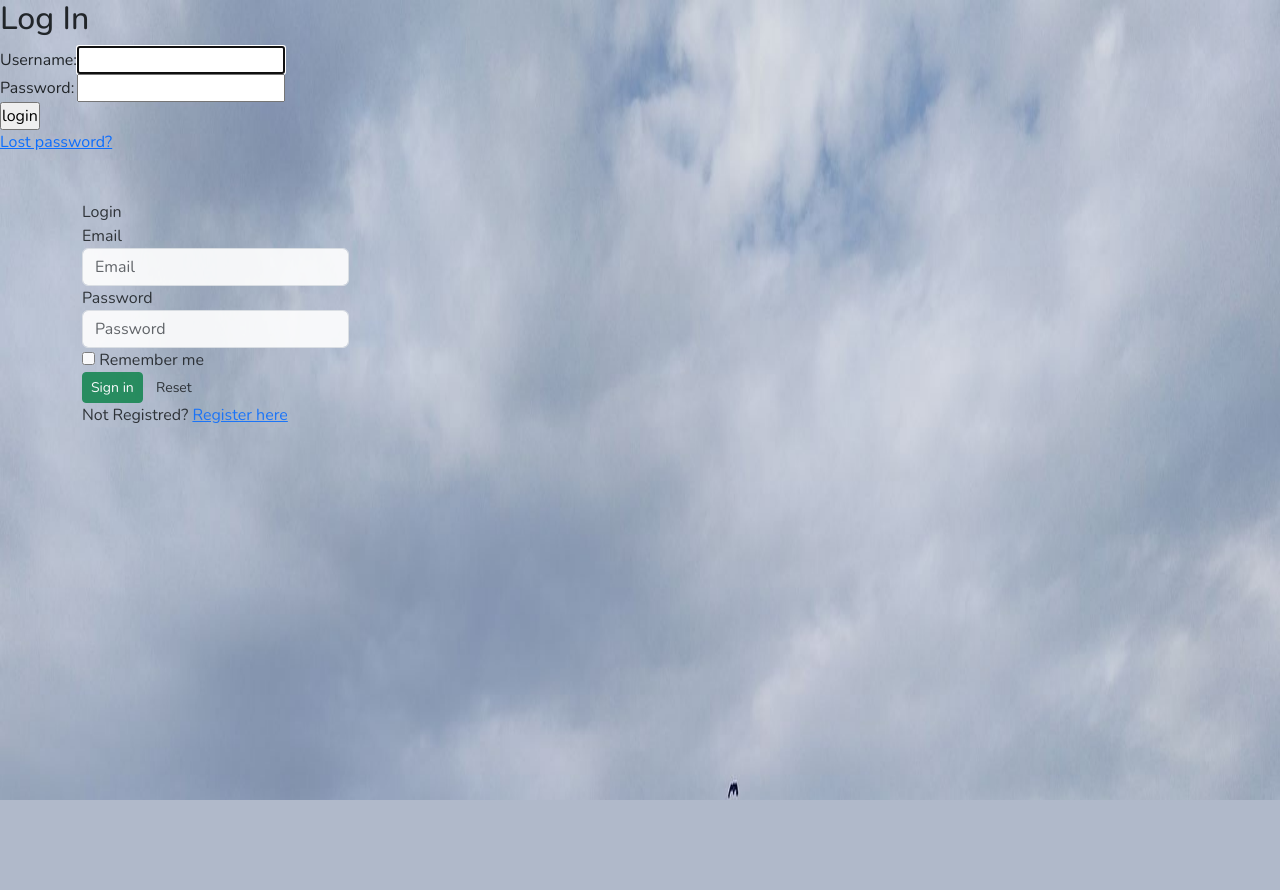
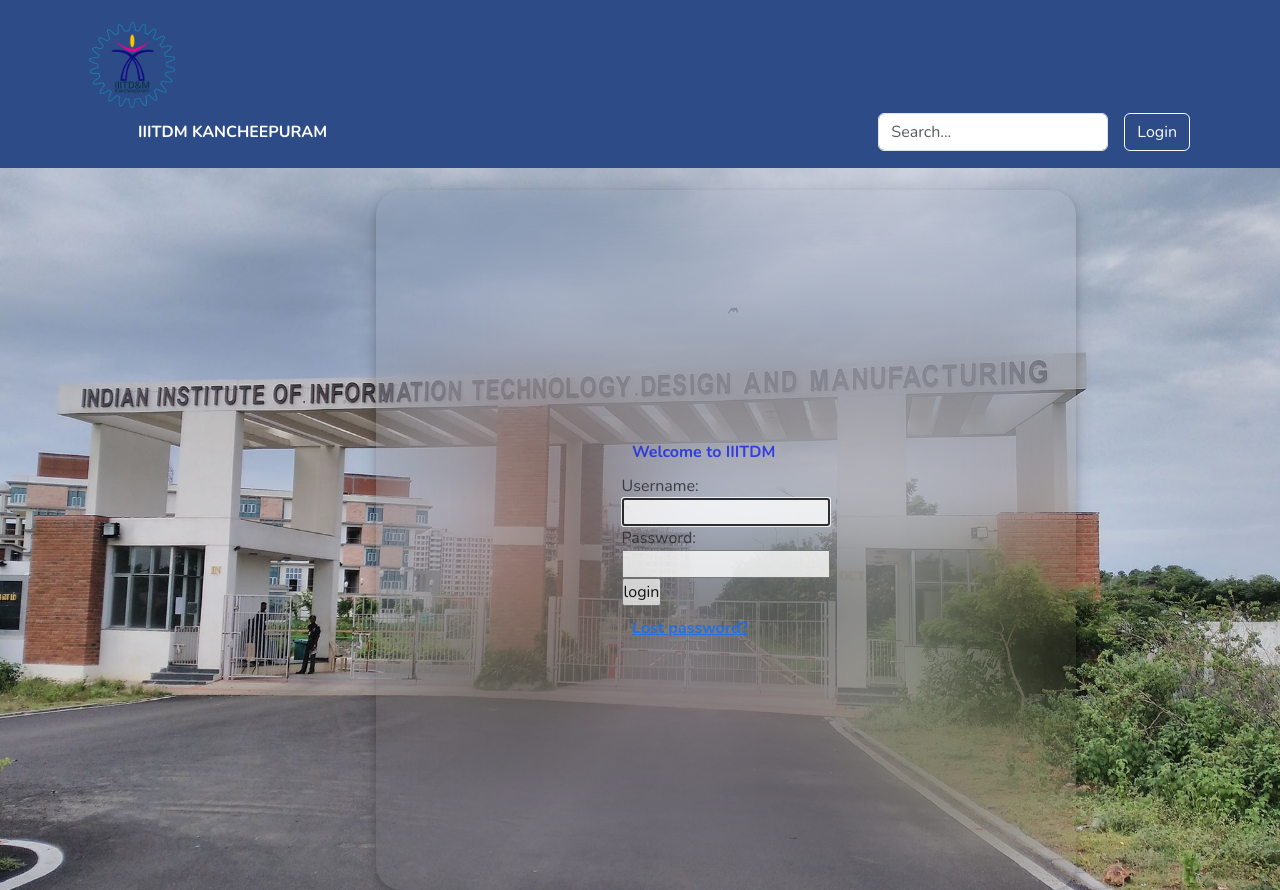
Before and after one commit to nimishathallapally/DBMS, a Django app: page /accounts/login/ in a window 1280 px wide. Before the commit the page ends 800 px from the top, so only its background shows below. Run offline with Django 5.2, Linux system fonts and the light colour scheme.

Commit message:
changed login.html

```diff
--- a/src/app1/templates/base.html
+++ b/src/app1/templates/base.html
@@ -14,6 +14,28 @@
     <script src="https://cdn.jsdelivr.net/npm/bootstrap@5.3.3/dist/js/bootstrap.bundle.min.js" \
     integrity="sha384-YvpcrYf0tY3lHB60NNkmXc5s9fDVZLESaAA55NDzOxhy9GkcIdslK1eN7N6jIeHz" \
     crossorigin="anonymous"></script>
+    <header class="p-3" style ="background-color:#2C4B87">
+        <div class="container">
+            <img src="{% static './pics/logo.png' %}" alt="iiitdm logo" width="100px" height="auto">
+            <div class="d-flex flex-wrap align-items-center justify-content-center justify-content-lg-start">
+            <a href="/" class="d-flex align-items-center mb-2 mb-lg-0 text-white text-decoration-none">
+              <svg class="bi me-2" width="40" height="32" role="img" aria-label="Bootstrap"><use xlink:href="#bootstrap"></use></svg>
+            </a>
+
+            <ul class="nav col-12 col-lg-auto me-lg-auto mb-2 justify-content-center mb-md-0">
+              <li><a href="#" class="nav-link px-2" style ="color:#FFFFFF;font-weight:bold">IIITDM KANCHEEPURAM</a></li>
+            </ul>
+
+            <form class="col-12 col-lg-auto mb-3 mb-lg-0 me-lg-3" role="search">
+              <input type="search" class="form-control form-control-dark" placeholder="Search..." aria-label="Search">
+            </form>
+
+            <div class="text-end">
+              <button type="button" a href="templates/registration/login.html" class="btn btn-outline-light me-2">Login</a></button>
+            </div>
+          </div>
+        </div>
+      </header>
     <main>
         {% block content %}
         {% endblock content %}
--- a/src/app1/templates/registration/login.html
+++ b/src/app1/templates/registration/login.html
@@ -14,74 +14,39 @@
     <p>Please login to see this page.</p>
     {% endif %}
 {% endif %}
-<h2>Log In</h2>
+
+{# Assumes you set up the password_reset view in your URLconf #}
+
+
+<div class="transbox p">
+
     <form method="post" action="{% url 'login' %}">
         {% csrf_token %}
         <table>
         <tr>
+            <p>Welcome to IIITDM</p>
+        </tr>
+        <tr>
             <td>{{ form.username.label_tag }}</td>
+        </tr>
+        <tr>
             <td>{{ form.username }}</td>
         </tr>
         <tr>
             <td>{{ form.password.label_tag }}</td>
+        </tr>
+        <tr>
             <td>{{ form.password }}</td>
         </tr>
         </table>
 
         <input type="submit" value="login">
         <input type="hidden" name="next" value="{{ next }}">
+        <tr>
+            <p style="font: size 15px;"><a href="{% url 'password_reset' %}">Lost password?</a></p>
+        </tr>
         </form>
 
-{# Assumes you set up the password_reset view in your URLconf #}
-<p><a href="{% url 'password_reset' %}">Lost password?</a></p>
-
-<div class="container">
-    <div class="row">
-        <div class="col-md-4 col-md-offset-7">
-            <div class="panel panel-default">
-                <div class="panel-heading">
-                    <span class="glyphicon glyphicon-lock"></span> Login</div>
-                <div class="panel-body">
-                    <form class="form-horizontal" role="form">
-                    <div class="form-group">
-                        <label for="inputEmail3" class="col-sm-3 control-label">
-                            Email</label>
-                        <div class="col-sm-9">
-                            <input type="email" class="form-control" id="inputEmail3" placeholder="Email" required>
-                        </div>
-                    </div>
-                    <div class="form-group">
-                        <label for="inputPassword3" class="col-sm-3 control-label">
-                            Password</label>
-                        <div class="col-sm-9">
-                            <input type="password" class="form-control" id="inputPassword3" placeholder="Password" required>
-                        </div>
-                    </div>
-                    <div class="form-group">
-                        <div class="col-sm-offset-3 col-sm-9">
-                            <div class="checkbox">
-                                <label>
-                                    <input type="checkbox"/>
-                                    Remember me
-                                </label>
-                            </div>
-                        </div>
-                    </div>
-                    <div class="form-group last">
-                        <div class="col-sm-offset-3 col-sm-9">
-                            <button type="submit" class="btn btn-success btn-sm">
-                                Sign in</button>
-                                 <button type="reset" class="btn btn-default btn-sm">
-                                Reset</button>
-                        </div>
-                    </div>
-                    </form>
-                </div>
-                <div class="panel-footer">
-                    Not Registred? <a href="http://www.jquery2dotnet.com">Register here</a></div>
-            </div>
-        </div>
-    </div>
 </div>
 
 
--- a/src/static/style.css
+++ b/src/static/style.css
@@ -13,8 +13,25 @@ body{
     background-size: 100% 600%;
 }
 
-.panel-default {
-    opacity: 0.9;
-    margin-top:30px;
+
+div.transbox {
+    display: flex;
+    align-items: center;
+    justify-content: center;
+    position: absolute;
+    top: 20%;
+    left: 27%;
+    margin: 30px;
+    height: 700px;
+    width: 700px;
+    box-shadow: 0 4px 8px 0 rgba(0, 0, 0, 0.2), 0 6px 20px 0 rgba(0, 0, 0, 0.19);
+    border-radius: 25px;
+    opacity: 0.8;
+    backdrop-filter: blur(50px);
 }
-.form-group.last { margin-bottom:0px; }
+
+div.transbox p {
+    margin: 5%;
+    font-weight: bold;
+    color: #1523e9;
+}
```
Also changed, not shown: src/app1/templates/app1/index.html (+0 -21 lines). Lines whose indentation alone changed are shown as unchanged.
